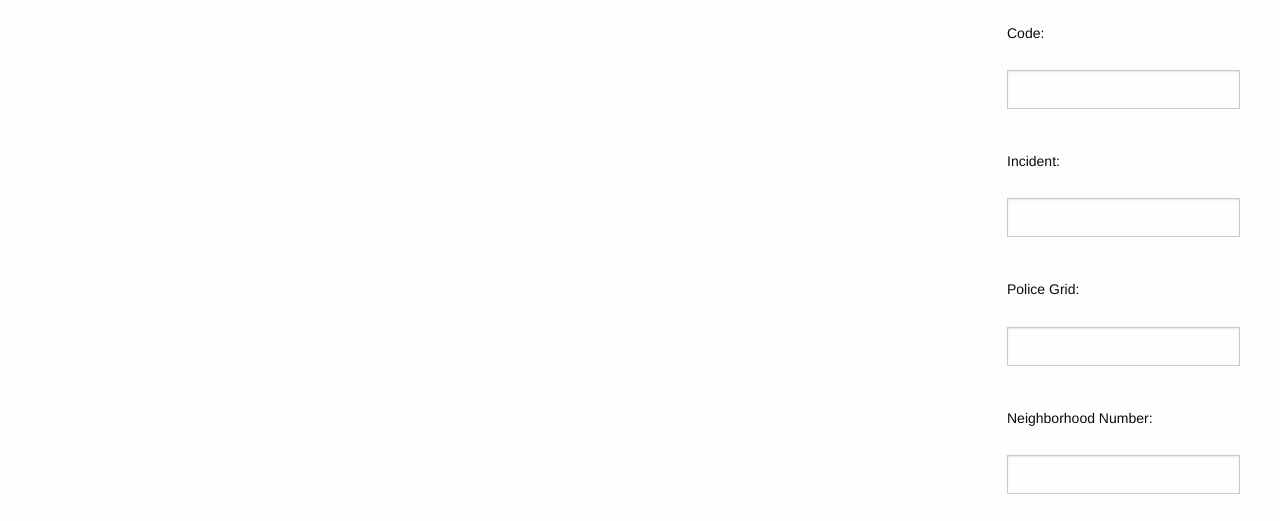
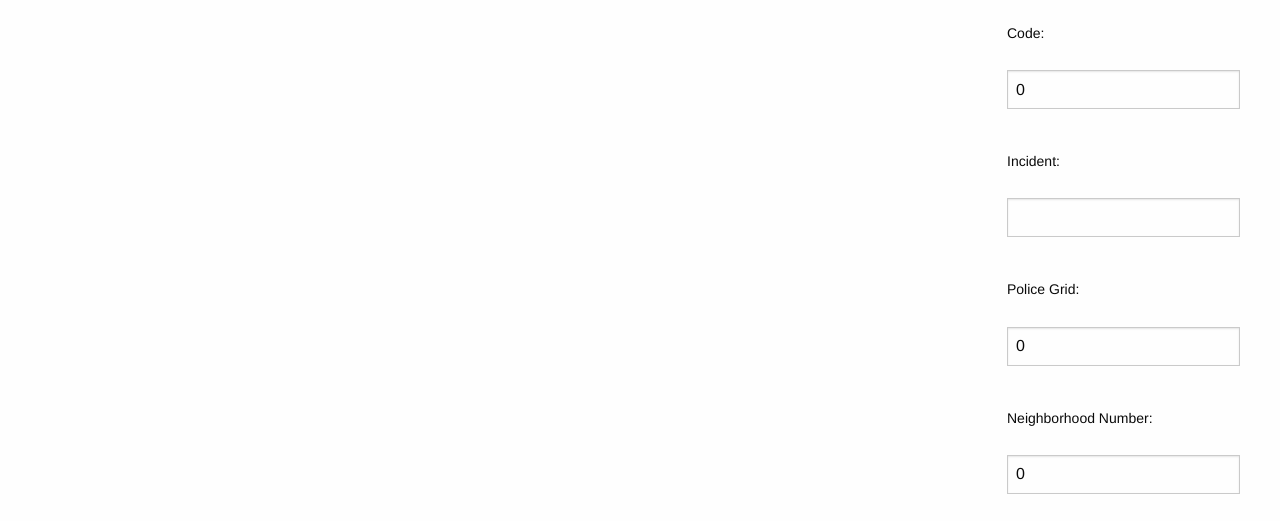
Before and after one commit to Matt-Westerhaus/Crime-App, a Vue app: page / in a window 1280 px wide. Both pictures are taken after a click on the element "New Incident". Shown: the part 279-800 px from the top of the page. Built offline with nearby package versions, Linux system fonts and the light colour scheme.

Commit message:
Progress on submit button

```diff
--- a/src/components/new_incident.vue
+++ b/src/components/new_incident.vue
@@ -4,8 +4,7 @@ export default {
     data() {
         return {
             case_number: "",
-            date: "",
-            time: "",
+            date_time: "",
             code: 0,
             incident: "",
             police_grid: 0,
@@ -14,37 +13,61 @@ export default {
         }
     },
     methods: {
-        test() {
-            var queryString = $('#submit').serialize();
-            console.log(queryString);
+        submitForm() {
+            $.ajax({
+                url: 'http://localhost:8001',
+                type: 'PUT',
+                data: {
+                    case_number: this.case_number,
+                    date: this.date_time.toString().split("T")[0], //need to split this into date and time
+                    time: this.date_time.toString().split("T")[1],
+                    code: this.code,
+                    incident: this.incident,
+                    police_grid: this.police_grid,
+                    neighborhood_number: this.neighborhood_number,
+                    block: this.block
+                },
+                success: function(response) {
+                  alert("Added succesfully!");
+                },
+                error: function (xhr, thrownError) {
+                  alert(xhr.status);
+                  alert(thrownError);
+                }
+            });
+
         }
     }
 
 }
+
 </script>
 
 <template>
+
     <!-- Replace this with your actual form: can be done here or by making a new component -->
     <div class="grid-container">
         <div class="grid-x grid-padding-x">
             <h1 class="cell auto">New Incident Form</h1>
-            <form id="form_submission">
+            <form id="formSubmit">
                 <label for="case_number">Case Number:</label><br>
-                <input type="text" id="case_number" required><br>
+                <input type="text" id="case_number" v-model="case_number" required><br>
                 <label for="date_time">Date & Time:</label><br>
-                <input type="datetime-local" id="date_time" required><br>
+                <input type="datetime-local" id="date_time" v-model="date_time" required><br>
                 <label for="code">Code:</label><br>
-                <input type="number" id="code" required><br>
+                <input type="number" id="code" v-model="code" required><br>
                 <label for="incident">Incident:</label><br>
-                <input type="text" id="code" required><br>
+                <input type="text" id="code" v-model="incident" required><br>
                 <label for="police_grid">Police Grid:</label><br>
-                <input type="number" id="police_grid" required><br>
+                <input type="number" id="police_grid" v-model="police_grid" required><br>
                 <label for="neighborhood_number">Neighborhood Number:</label><br>
-                <input type="number" id="neighborhood_number" required><br>
+                <input type="number" id="neighborhood_number" v-model="neighborhood_number" required><br>
                 <label for="block">Block:</label><br>
-                <input type="text" id="block" required><br>
+                <input type="text" id="block" v-model="block" required><br>
 
-                <input type="submit" class="button success" id="submit" value="Submit" @click="test('submit')">
+
+
+                <input type="button" class="button success" value="Submit" @click="submitForm()">
 
             </form>
         </div>
```
